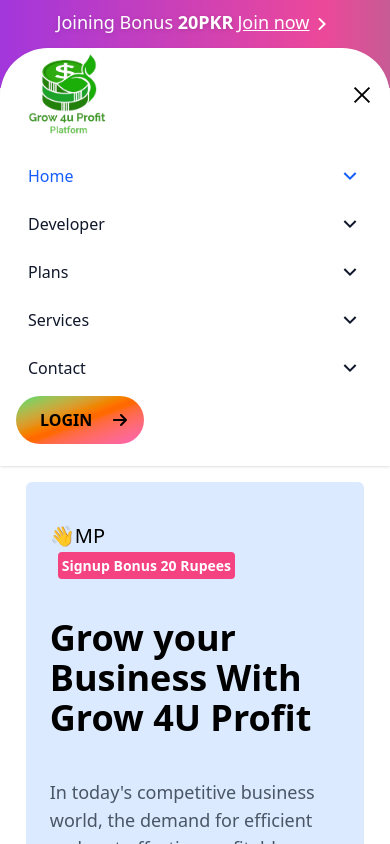
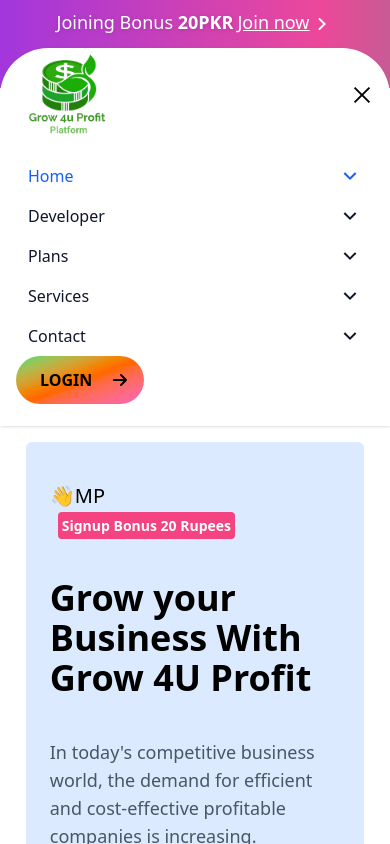
Before and after one commit to raihamza86/grow-4u-profit, a React (Vite) app in the folder frontend/: page / in a window 390 px wide. Both pictures are taken after a click on the button 362 px from the left and 95 px from the top of the page. Shown: the top 844 px of the page. Built offline with nearby package versions, Linux system fonts and the light colour scheme.

Commit message:
add navbar links

```diff
--- a/frontend/src/components/Navbar.jsx
+++ b/frontend/src/components/Navbar.jsx
@@ -6,7 +6,14 @@
 import { Link } from "react-router-dom";
 
 const Navbar = () => {
-  const menuItems = ["Home", "Developer", "Plans", "Services", "Contact"];
+  const menuItems = [
+    { label: "Home", path: "/" },
+    { label: "Developer", path: "/developer" },
+    { label: "Plans", path: "/plans" },
+    { label: "Services", path: "/services" },
+    { label: "Contact", path: "/contact" },
+  ];
+
   const [activeItem, setActiveItem] = useState("Home");
   const [isMobileMenuOpen, setIsMobileMenuOpen] = useState(false);
 
@@ -36,24 +43,25 @@
             {/* Desktop Menu */}
             <div className="hidden md:flex space-x-5 text-sm lg:text-base font-medium text-slate-900">
               {menuItems.map((item) => (
+                <Link to={item.path}>
                   <div
                     key={item}
-                  onClick={() => handleItemClick(item)}
+                    onClick={() => handleItemClick(item.label)}
                     className="relative group cursor-pointer"
                   >
                     <span
                       className={`flex items-center gap-1 transition-all duration-300
-                                        ${
-                                          activeItem === item
+                                        ${activeItem === item.label
                           ? "text-blue-600"
                           : ""
                         }
                                         group-hover:text-blue-600`}
                     >
-                    {item}
+                      {item.label}
                       <RiArrowDownSLine className="w-6 h-6 transform transition-transform duration-300 group-hover:rotate-x-180" />
                     </span>
                   </div>
+                </Link>
               ))}
             </div>
 
@@ -97,20 +105,21 @@
           {isMobileMenuOpen && (
             <div className="md:hidden mt-2 space-y-2 pb-4">
               {menuItems.map((item) => (
+                <Link to={item.path}>
                   <div
-                  key={item}
-                  onClick={() => handleItemClick(item)}
+                    key={item.label}
+                    onClick={() => handleItemClick(item.label)}
                     className={`cursor-pointer group px-3 py-2 rounded transition-all duration-300
-                                    ${
-                                      activeItem === item
+                                    ${activeItem === item.label
                         ? "text-blue-600"
                         : "text-slate-900"
                       }
                                     hover:text-blue-600 flex items-center justify-between`}
                   >
-                  {item}
+                    {item.label}
                     <RiArrowDownSLine className="w-6 h-6 transform transition-transform  duration-300 group-hover:rotate-x-180" />
                   </div>
+                </Link>
               ))}
               {/* Login Button */}
 
```
Lines whose indentation alone changed are shown as unchanged.
